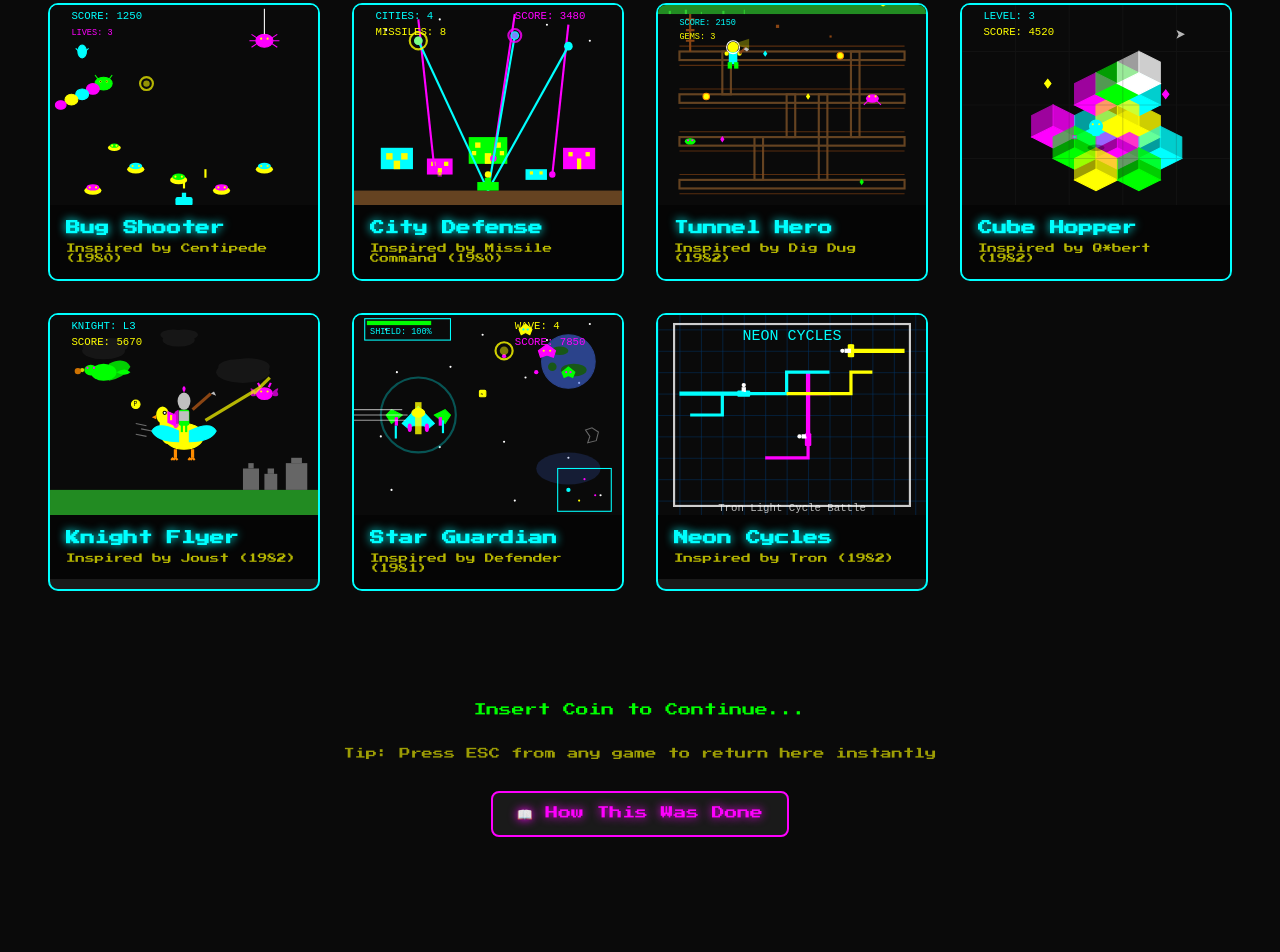
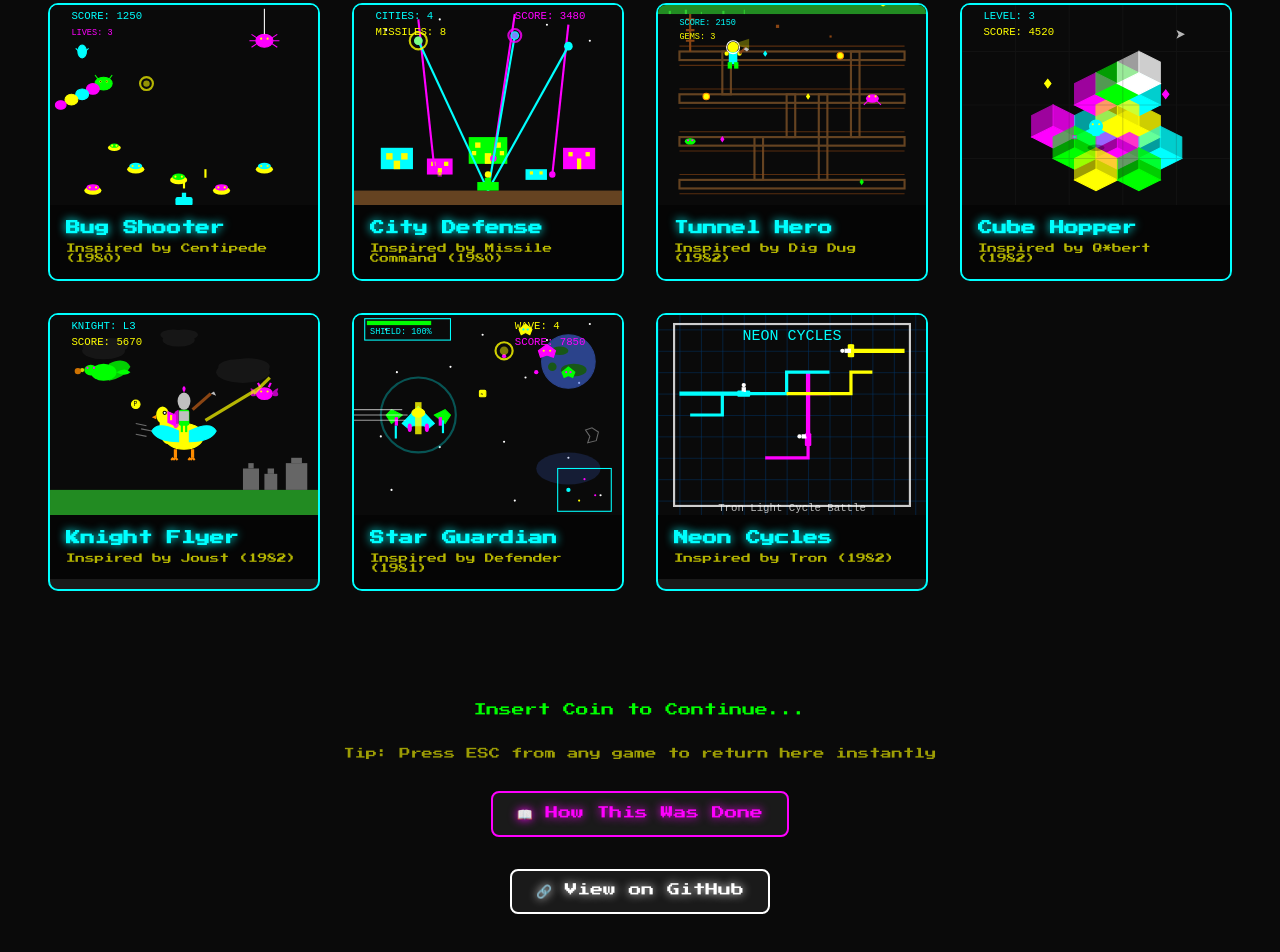
Before and after one commit to oceanm42/galaxy-zone-arcade, a plain HTML site: page index.html in a window 1280 px wide. Shown: the part 963-1915 px from the top of the page. Before the commit the page ends 1864 px from the top, so only its background shows below. Drawn offline with Linux system fonts and the light colour scheme.

Commit message:
add github link

```diff
--- a/css/styles.css
+++ b/css/styles.css
@@ -399,11 +399,37 @@ body::before {
 }
 
 .story-button:hover {
-    background: var(--neon-magenta);
-    color: var(--dark-bg);
-    box-shadow: 0 0 25px var(--neon-magenta);
-    transform: scale(1.05);
-    text-shadow: none;
+  background: var(--neon-magenta);
+  color: var(--dark-bg);
+  box-shadow: 0 0 25px var(--neon-magenta);
+  transform: scale(1.05);
+  text-shadow: none;
+}
+
+.github-link {
+  text-align: center;
+  margin-top: 2rem;
+}
+
+.github-button {
+  display: inline-block;
+  padding: 0.8rem 1.5rem;
+  background: var(--dark-card);
+  border: 2px solid #ffffff;
+  color: #ffffff;
+  text-decoration: none;
+  font-size: 0.8rem;
+  border-radius: 8px;
+  transition: all 0.3s ease;
+  text-shadow: 0 0 10px #ffffff;
+}
+
+.github-button:hover {
+  background: #ffffff;
+  color: var(--dark-bg);
+  box-shadow: 0 0 25px #ffffff;
+  transform: scale(1.05);
+  text-shadow: none;
 }
 
 /* Story Page Styles */
--- a/index.html
+++ b/index.html
@@ -148,6 +148,9 @@
             <div class="story-link">
                 <a href="how-it-was-done.html" class="story-button">📖 How This Was Done</a>
             </div>
+            <div class="github-link">
+                <a href="https://github.com/oceanm42/galaxy-zone-arcade" target="_blank" class="github-button">🔗 View on GitHub</a>
+            </div>
         </footer>
     </div>
 
```
